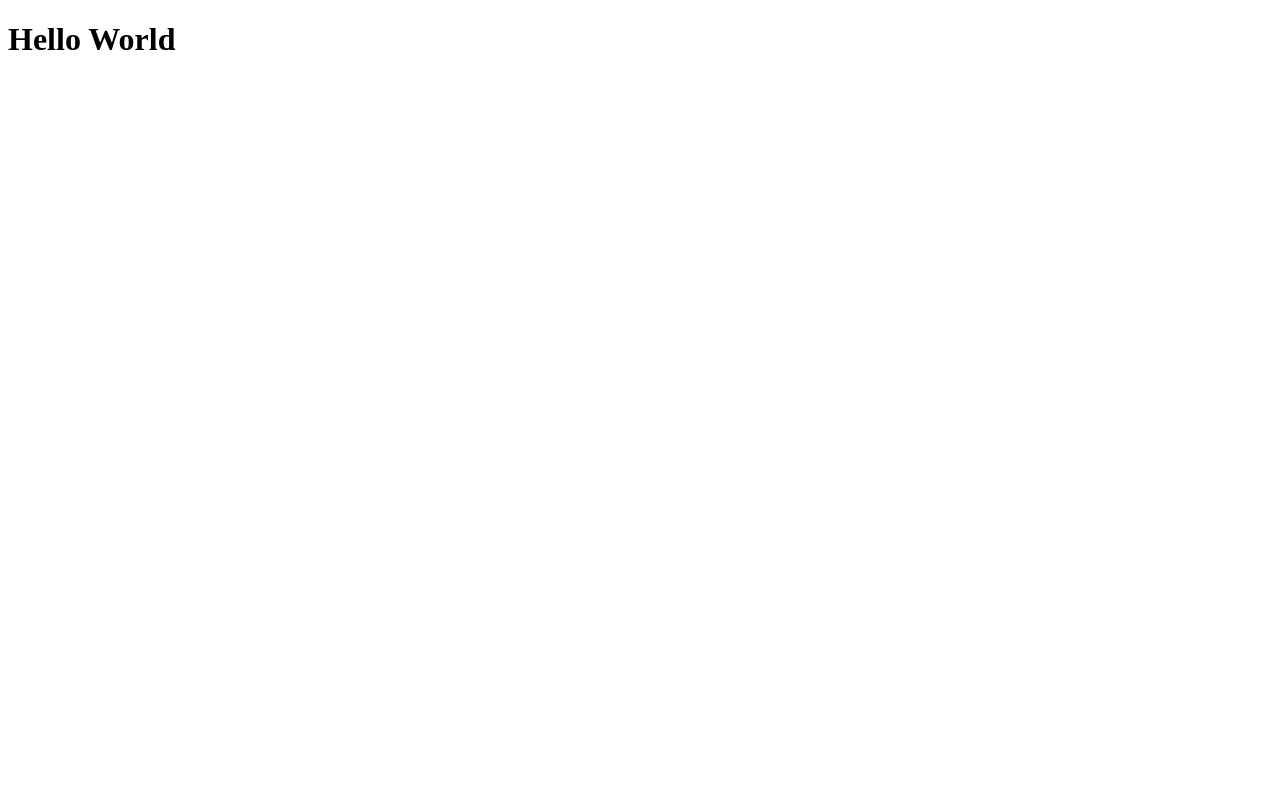
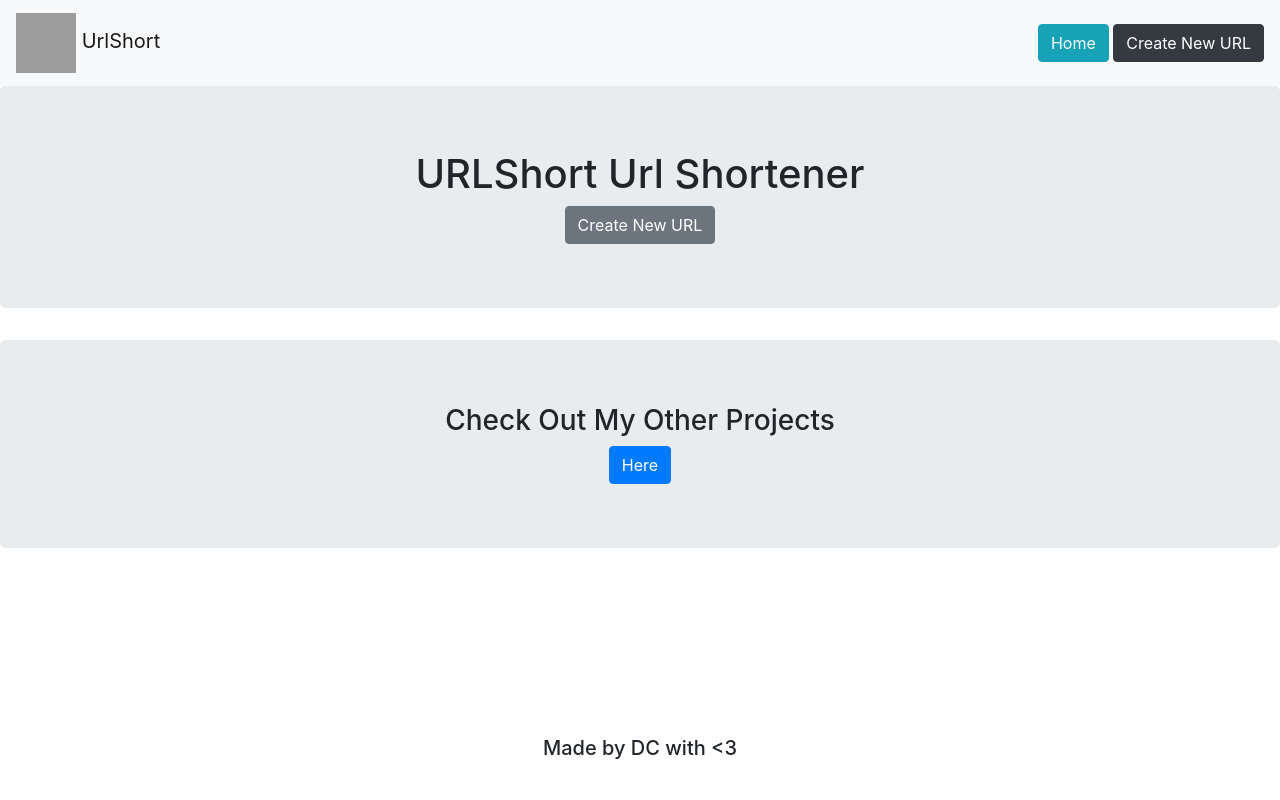
Before and after one commit to 01-DC/django-url-shortener, a Django app: page / in a window 1280 px wide. Before the commit the page is almost empty. Run offline with Django 4.2, Linux system fonts and the light colour scheme; some libraries are stand-ins or nearby versions; grey boxes are pictures that could not be loaded.

Commit message:
created base layout and home page

```diff
--- /dev/null
+++ b/templates/base.html
@@ -0,0 +1,94 @@
+<!DOCTYPE html>
+<html lang="en">
+	<head>
+		<meta charset="UTF-8" />
+		<meta name="viewport" content="width=device-width, initial-scale=1.0" />
+		<link
+			rel="shortcut icon"
+			href="https://avatars.githubusercontent.com/u/78012571?v=4"
+			type="image/x-icon"
+		/>
+		<title>Url Shortener</title>
+
+		<style>
+			#page-container {
+				position: relative;
+				min-height: 100vh;
+			}
+
+			#content-wrap {
+				padding-bottom: 2.5rem;
+				/* Footer height */
+			}
+
+			#footer {
+				position: absolute;
+				bottom: 0;
+				width: 100%;
+				height: 4rem;
+				/* Footer height */
+			}
+		</style>
+	</head>
+
+	<body>
+		<div id="page-container">
+			<div id="content-wrap">
+				<nav class="navbar navbar-light bg-light">
+					<a class="navbar-brand" href="/">
+						<img
+							src="https://avatars.githubusercontent.com/u/78012571?v=4"
+							width="60"
+							height="60"
+							alt=""
+							loading="lazy"
+						/>
+						UrlShort
+					</a>
+					<span>
+						<a href="/"
+							><button type="button" class="btn btn-info">
+								Home
+							</button></a
+						>
+						<a href="/create/"
+							><button type="button" class="btn btn-dark">
+								Create New URL
+							</button></a
+						>
+					</span>
+				</nav>
+
+				{% block content %} {% endblock content %}
+			</div>
+			<footer id="footer">
+				<center>
+					<h5>Made by DC with &lt;3</h5>
+				</center>
+			</footer>
+		</div>
+
+		<!-- Bootstrap -->
+		<link
+			rel="stylesheet"
+			href="https://stackpath.bootstrapcdn.com/bootstrap/4.5.2/css/bootstrap.min.css"
+			integrity="sha384-JcKb8q3iqJ61gNV9KGb8thSsNjpSL0n8PARn9HuZOnIxN0hoP+VmmDGMN5t9UJ0Z"
+			crossorigin="anonymous"
+		/>
+		<script
+			src="https://code.jquery.com/jquery-3.5.1.slim.min.js"
+			integrity="sha384-DfXdz2htPH0lsSSs5nCTpuj/zy4C+OGpamoFVy38MVBnE+IbbVYUew+OrCXaRkfj"
+			crossorigin="anonymous"
+		></script>
+		<script
+			src="https://cdn.jsdelivr.net/npm/popper.js@1.16.1/dist/umd/popper.min.js"
+			integrity="sha384-9/reFTGAW83EW2RDu2S0VKaIzap3H66lZH81PoYlFhbGU+6BZp6G7niu735Sk7lN"
+			crossorigin="anonymous"
+		></script>
+		<script
+			src="https://stackpath.bootstrapcdn.com/bootstrap/4.5.2/js/bootstrap.min.js"
+			integrity="sha384-B4gt1jrGC7Jh4AgTPSdUtOBvfO8shuf57BaghqFfPlYxofvL8/KUEfYiJOMMV+rV"
+			crossorigin="anonymous"
+		></script>
+	</body>
+</html>
--- a/templates/home.html
+++ b/templates/home.html
@@ -1,11 +1,21 @@
-<!DOCTYPE html>
-<html lang="en">
-	<head>
-		<meta charset="UTF-8" />
-		<meta name="viewport" content="width=device-width, initial-scale=1.0" />
-		<title>Hello World</title>
-	</head>
-	<body>
-		<h1>Hello World</h1>
-	</body>
-</html>
+{% extends 'base.html' %} {% block content %}
+<div class="jumbotron">
+	<center>
+		<h1>URLShort Url Shortener</h1>
+		<a href="/create/"
+			><button type="button" class="btn btn-secondary">
+				Create New URL
+			</button></a
+		>
+	</center>
+</div>
+
+<div class="jumbotron">
+	<center>
+		<h3>Check Out My Other Projects</h3>
+		<a href="https://github.com/01-DC?tab=repositories"
+			><button type="button" class="btn btn-primary">Here</button></a
+		>
+	</center>
+</div>
+{% endblock content %}
```
